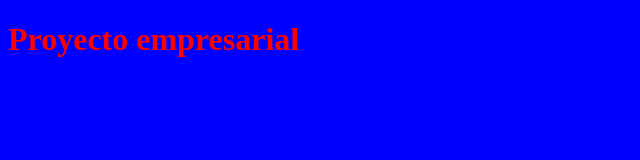
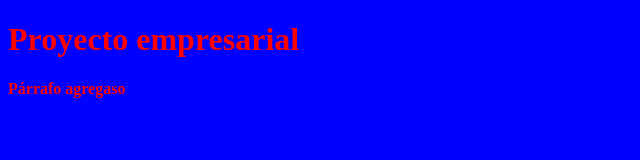
Before and after one commit to RafaelCharca/CursoGit, a plain HTML site: page index.html in a window 1280 px wide. Shown: the whole page, without its empty margins (0-640 px from the left). Drawn offline with Linux system fonts and the light colour scheme.

Commit message:
Update index.html

```diff
--- a/index.html
+++ b/index.html
@@ -8,5 +8,6 @@
 
 <body>
 <h1>Proyecto empresarial</h1>
+  <p>Párrafo agregaso</p>
 </body>
 </html>
```
